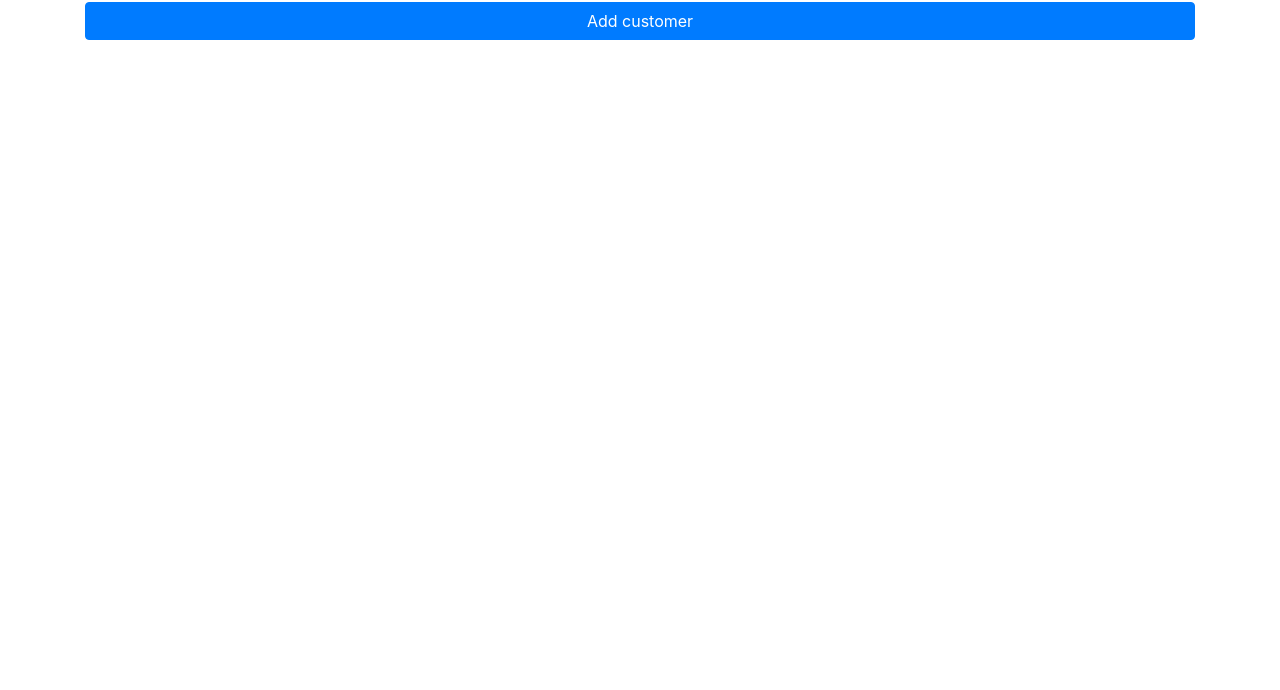
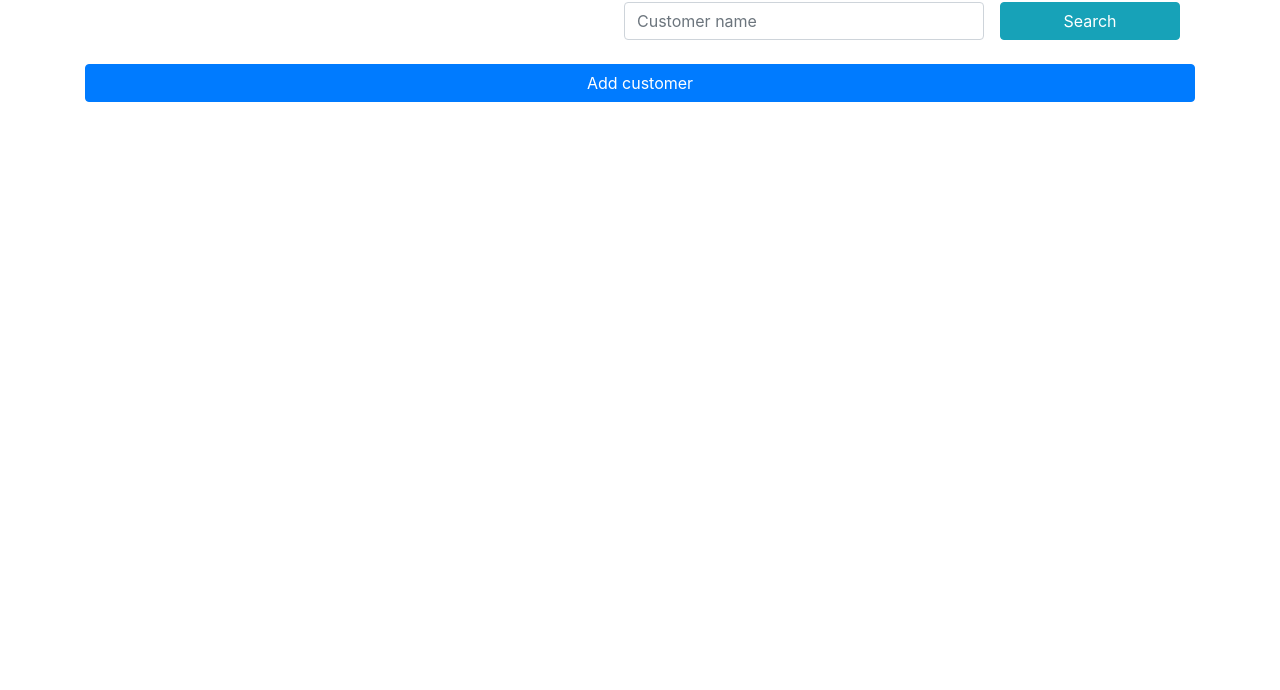
Before and after one commit to make-sans/CentiSoft-Frontend, a plain HTML site: page customers.html in a window 1280 px wide. Shown: the part 110-800 px from the top of the page. Drawn offline with nearby package versions, Linux system fonts and the light colour scheme; no server answers.

Commit message:
search UI added

```diff
--- a/customers.html
+++ b/customers.html
@@ -38,7 +38,18 @@
     </div>
     <div class="container">
         <h1>Customers</h1>
+        <!--search customer part-->
+        <div class="row justify-content-end no-gutters mb-4">
+            <div class="col-md-4">
+                <input type="text" class="form-control" id="searchInput" placeholder="Customer name">
+            </div>
 
+            <div class="col-md-2 ml-3">
+                <button class="btn btn-info btn-block">Search</button>
+            </div>
+
+        </div>
+        <!-- add customer part-->
         <div class="row mb-4">
             <button id="btn-create-customer" onclick="showInput()" class="btn btn-primary btn-block">Add
                 customer</button>
@@ -56,7 +67,7 @@
                             </div>
                             <div class="form-group">
                                 <label for="address2">Address 2</label>
-                                <input type="text" class="form-control" id="address2" placeholder="Address 2" required>
+                                <input type="text" class="form-control" id="address2" placeholder="Address 2">
                             </div>
                             <div class="form-group">
                                 <label for="zip">Zip</label>
@@ -98,6 +109,7 @@
                 </form>
             </div>
         </div>
+        <!--table part-->
         <div class="row">
             <table class="table">
                 <thead id="tHead">
```
